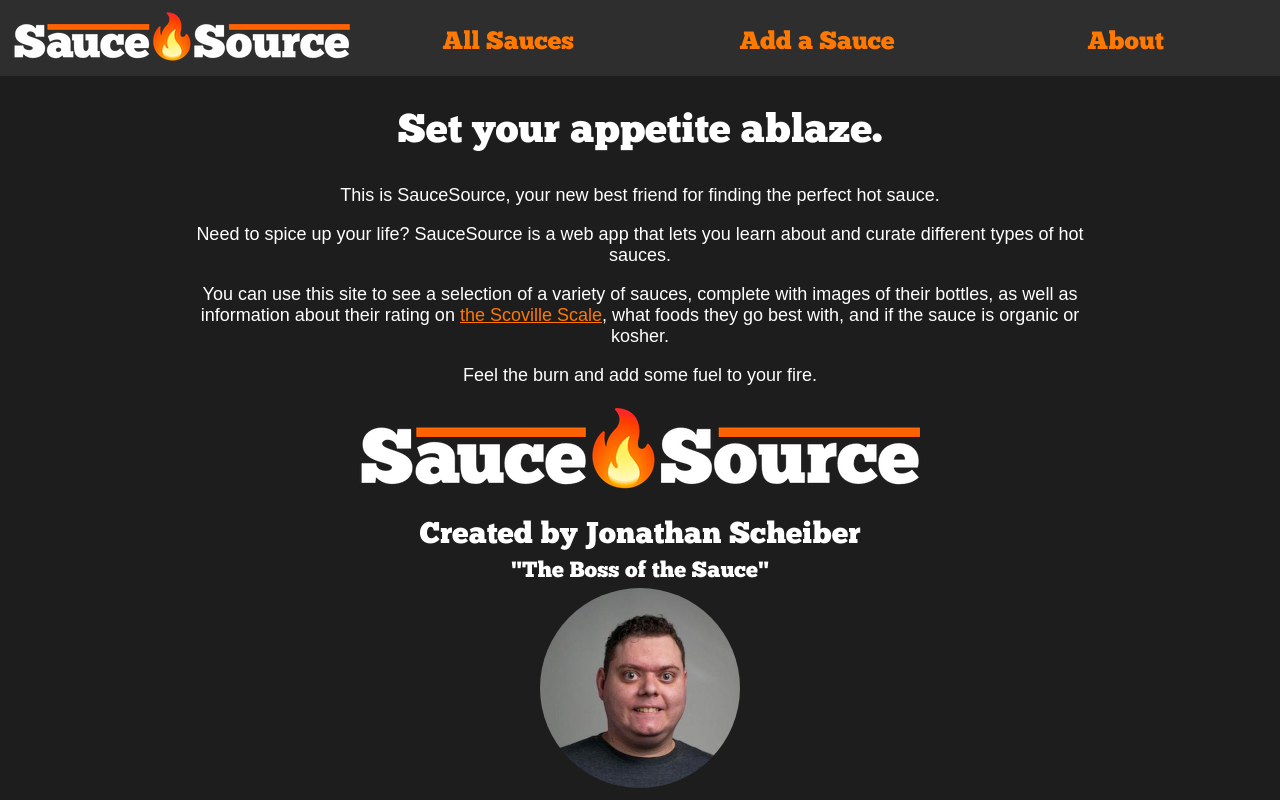
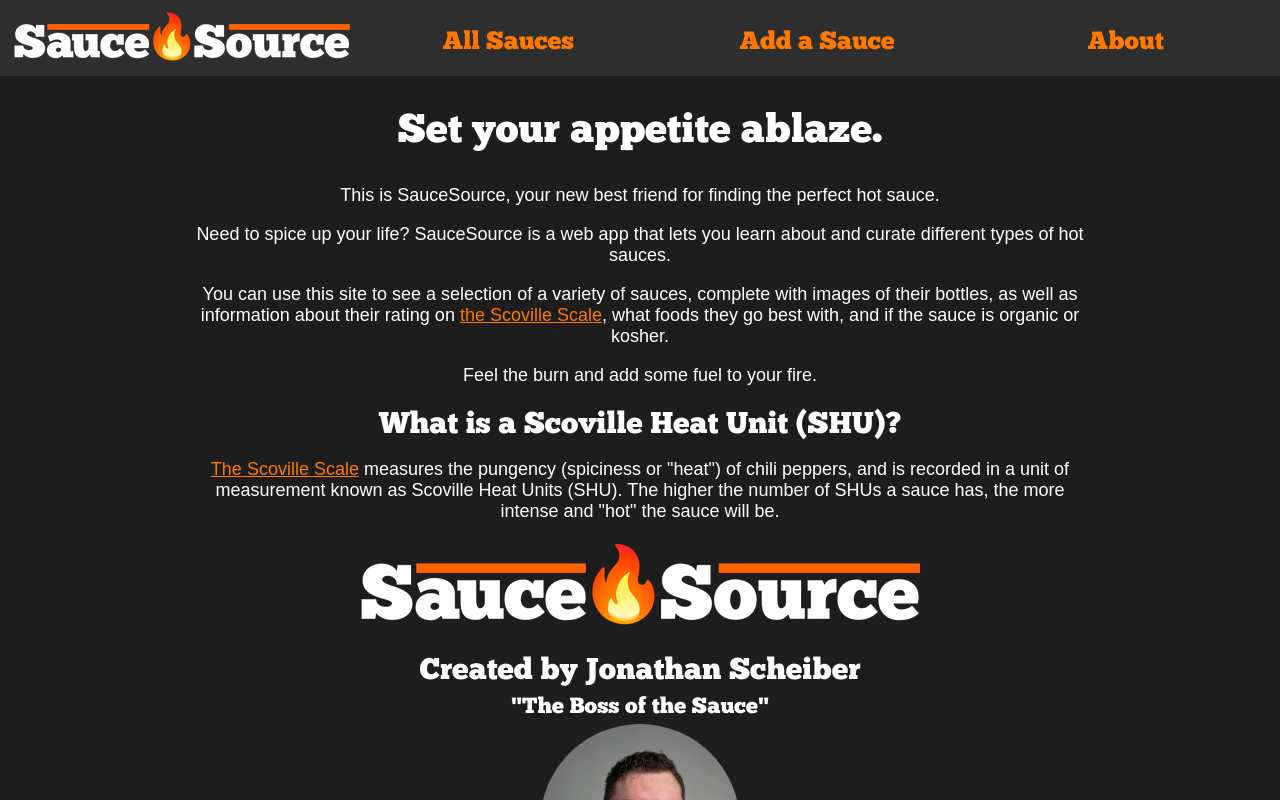
Before and after one commit to scheiber/saucesource, a React (Create React App) app in the folder front-end/: page /about in a window 1280 px wide. Shown: the top 800 px of the page. Built offline with nearby package versions, Linux system fonts and the light colour scheme; no server answers.

Commit message:
add explanation of SHU

```diff
--- a/front-end/src/pages/About.css
+++ b/front-end/src/pages/About.css
@@ -1,4 +1,4 @@
-.about-kicker,
+.about-header,
 .about-text,
 .bio-text {
   margin-left: 15%;
@@ -19,7 +19,7 @@
     height: 150px;
     width: 150px;
   }
-  .about-kicker,
+  .about-header,
   .about-text,
   .bio-text {
     margin-left: 5%;
--- a/front-end/src/pages/About.js
+++ b/front-end/src/pages/About.js
@@ -8,7 +8,7 @@ const About = () => (
         <title>SauceSource | About</title>
       </Helmet>
     </HelmetProvider>
-    <h2 className="about-kicker">Set your appetite ablaze.</h2>
+    <h2 className="about-header">Set your appetite ablaze.</h2>
     <div className="about-text">
       <p>
         This is SauceSource, your new best friend for finding the perfect hot
@@ -32,6 +32,21 @@ const About = () => (
         , what foods they go best with, and if the sauce is organic or kosher.
       </p>
       <p>Feel the burn and add some fuel to your fire.</p>
+      <h3 className="about-header">What is a Scoville Heat Unit (SHU)?</h3>
+      <p>
+        {" "}
+        <a
+          target="_blank"
+          rel="noopener noreferrer"
+          href="https://www.chilipeppermadness.com/frequently-asked-questions/the-scoville-scale/"
+        >
+          The Scoville Scale
+        </a>{" "}
+        measures the pungency (spiciness or "heat") of chili peppers, and is
+        recorded in a unit of measurement known as Scoville Heat Units (SHU).
+        The higher the number of SHUs a sauce has, the more intense and "hot"
+        the sauce will be.
+      </p>
     </div>
     <article>
       <img
```
